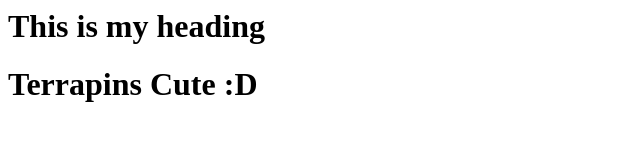
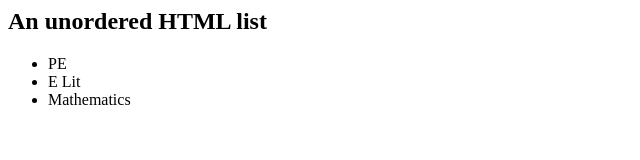
Before and after one commit to MrGamatoto/tempo, a plain HTML site: page index.html in a window 1280 px wide. Shown: the whole page, without its empty margins (0-640 px from the left). Drawn offline with Linux system fonts and the light colour scheme.

Commit message:
Update index.html

```diff
--- a/index.html
+++ b/index.html
@@ -1,11 +1,13 @@
 <html>
-<head>
-<title>
-Computing
-</title>
-</head>
 <body>
-<h1>This is my heading<h1>
-Terrapins Cute :D
+
+<h2>An unordered HTML list</h2>
+
+<ul>
+  <li>PE</li>
+  <li>E Lit</li>
+  <li>Mathematics</li>
+</ul>
+
 </body>
 </html>
```
